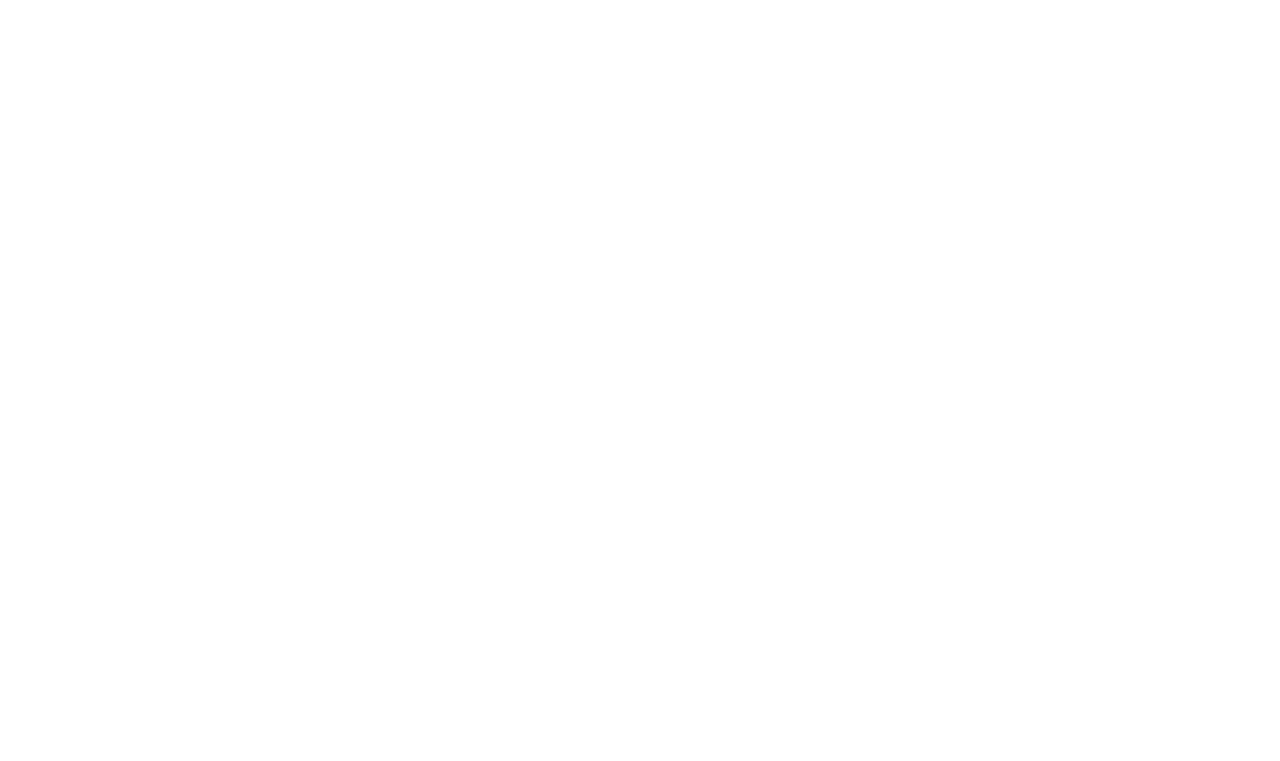
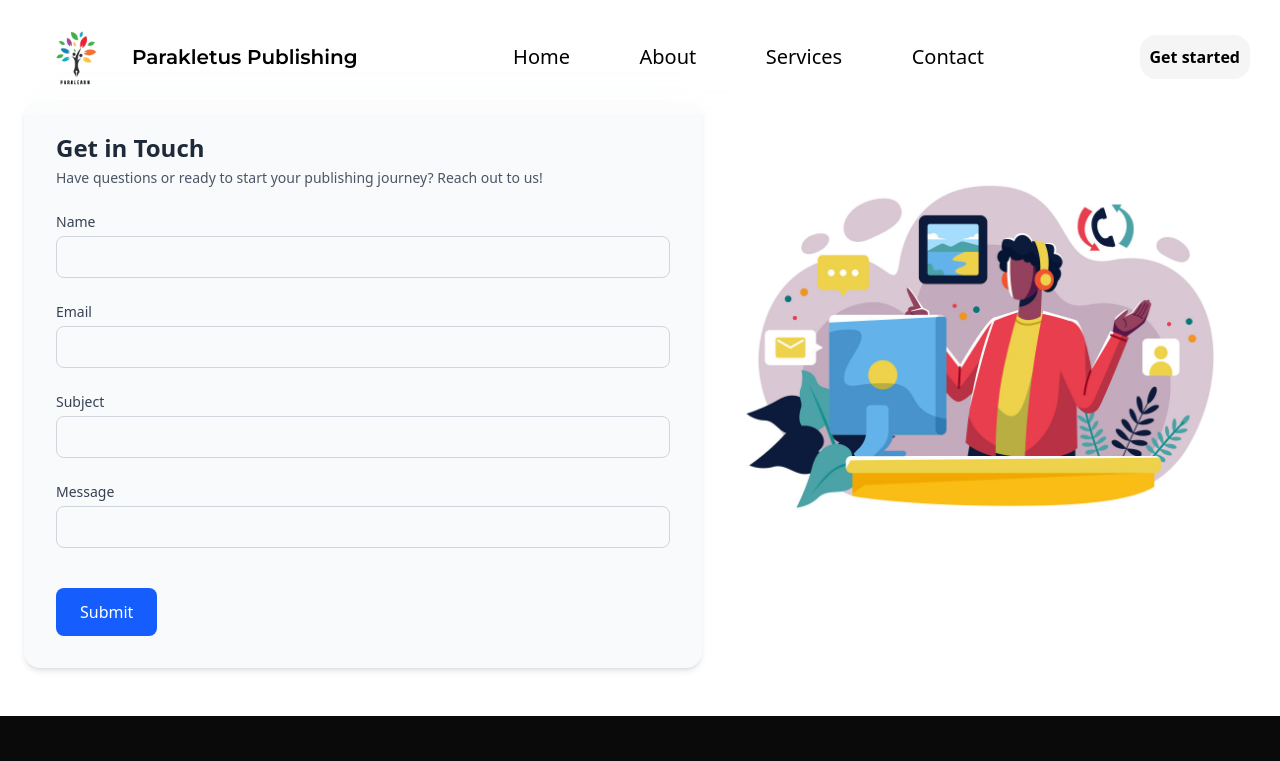
Before and after one commit to Gregor-prog/paralearn_publishing, a React (Vite) app: page /contact in a window 1280 px wide. Before the commit this address had no page. Shown: the top 761 px of the page. Built offline with nearby package versions, Linux system fonts and the light colour scheme.

Commit message:
created the contactus page

```diff
--- a/src/App.jsx
+++ b/src/App.jsx
@@ -4,6 +4,7 @@
 import Home from './pages/Home'
 import About from './pages/About'
 import Service from './pages/service'
+import Contact from './pages/Contact'
 
 function App() {
   const [count, setCount] = useState(0)
@@ -14,6 +15,7 @@
         <Route path='/' element={<Home/>} />
         <Route path='/about' element={<About/>} />
         <Route path='/services' element={<Service/>} />
+        <Route path='/contact' element={<Contact/>} />
       </Routes>
     </BrowserRouter>
   </div>
--- a/src/components/Nav.jsx
+++ b/src/components/Nav.jsx
@@ -10,7 +10,7 @@
         <p className="text-[16px] md:text-xl"><Link to='/'>Home</Link></p>
         <p className="text-[16px] md:text-xl"><Link to='/about'>About</Link></p>
         <p className="text-[16px] md:text-xl"><Link to='/services'>Services</Link></p>
-        <p className="text-[16px] md:text-xl"><Link to='/services'>Contact</Link></p>
+        <p className="text-[16px] md:text-xl"><Link to='/contact'>Contact</Link></p>
     </div>
 }
 
@@ -37,7 +37,7 @@
             <li className="py-3 text-center text-xl    "><Link to='/'>Home</Link></li>
             <li className="py-3 text-center text-xl    "><Link to='/about'>About</Link></li>
             <li className="py-3 text-center text-xl    "><Link to='/services'>Services</Link></li>
-            <li className="py-3 text-center text-xl    "><Link to='/services'>Contact</Link></li>
+            <li className="py-3 text-center text-xl    "><Link to='/contact'>Contact</Link></li>
             </ul>
             <button className="p-[10px] rounded-2xl text-white text-center font-semibold bg-[#0c0e0c]">
                 Get started
--- /dev/null
+++ b/src/pages/Contact.jsx
@@ -0,0 +1,64 @@
+import contact from "../assets/5132728.jpg"
+import Footer from "../components/footer"
+import Navbar from "../components/Nav"
+import AOS from 'aos'
+function Contact(){
+    const formElement = [
+        {label:"Name",type:"text",name:"fullname"},
+        {label:"Email",type:"email",name:"email"},
+        {label:"Subject",type:"text",name:"subject"},
+        {label:"Message",type:"textbox",name:"message"},
+    ]
+    function Submit(e){
+            e.preventDefault()
+            const data = new FormData(e.target);
+            const Name = data.get('fullname')
+            const Email = data.get('email')
+            const Subject = data.get('subject')
+            const Message = data.get('message')
+            console.log(Name+Email+Subject+Message)
+    }
+    return <div>
+        <Navbar/>
+        <div className="flex flex-col md:flex-row items-start gap-8 px-6 pb-12 pt-[100px] bg-white">
+  <div className="w-full md:w-[55%] bg-gray-50 rounded-2xl p-8 shadow-md" data-aos='slide-right'>
+    <form onSubmit={(e) => Submit(e)} className="space-y-6">
+      <div>
+        <h2 className="text-2xl font-semibold text-gray-800 mb-1">Get in Touch</h2>
+        <p className="text-sm text-gray-600">
+          Have questions or ready to start your publishing journey? Reach out to us!
+        </p>
+      </div>
+
+      {formElement.map((element, index) => (
+        <div key={index} className="flex flex-col gap-1">
+          <label htmlFor={element.name} className="text-sm font-medium text-gray-700">
+            {element.label}
+          </label>
+          <input
+            type={element.type}
+            name={element.name}
+            className="px-4 py-2 border border-gray-300 rounded-lg focus:outline-none focus:ring-2 focus:ring-blue-400"
+            required
+          />
+        </div>
+      ))}
+
+      <button
+        type="submit"
+        className="mt-4 px-6 py-3 bg-blue-600 text-white rounded-lg hover:bg-blue-700 transition-all"
+      >
+        Submit
+      </button>
+    </form>
+  </div>
+
+  <div className="hidden md:block md:w-[40%]" data-aos='slide-left'>
+    <img src={contact} alt="Contact" className="" />
+  </div>
+</div>
+<Footer/>
+    </div>
+}
+
+export default Contact
```
Also changed, not shown: src/assets/5132728.jpg (added).
